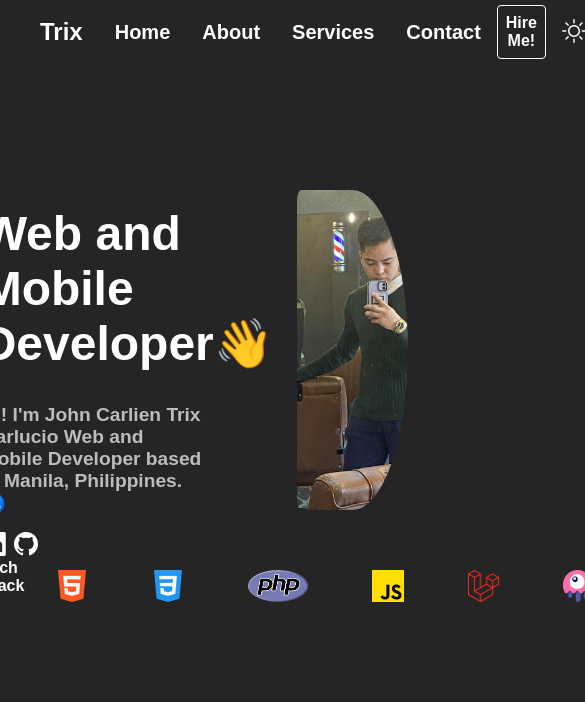
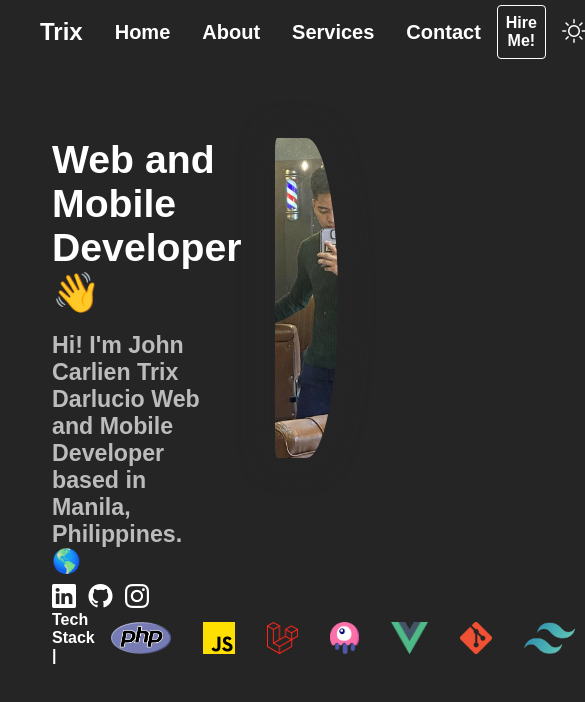
Before and after one commit to TrixDiaz/TrixDiaz.github-first.io, a plain HTML site: page index.html in a window 390 px wide. Shown: the top 702 px of the page, 585 px wide, since content can reach past the window. Drawn offline with nearby package versions, Linux system fonts and the light colour scheme.

Commit message:
add icon

```diff
--- a/index.html
+++ b/index.html
@@ -33,12 +33,13 @@
                 <div class="grid-container-2">
                     <div class="item-1 message">
                         <div class="intro">
-                        <h1>Web and Mobile Developer👋</h1>
+                        <h1>Web and Mobile <span>Developer</span>👋</h1>
                         <p>Hi! I'm John Carlien Trix Darlucio Web and Mobile Developer based in Manila, Philippines. 🌎 </p>
                         </div>
                         <div class="social">
                             <i class="bi bi-linkedin"></i>
                             <i class="bi bi-github"></i>
+                            <i class="bi bi-instagram"></i>
                         </div>
                     </div>
                     <div class="item-2 picture"><img class="profile" src="/assets/images/picture-picture.jpg" alt="profile-picture"></div>
@@ -48,12 +49,13 @@
                 <div class="grid-container">
                     <div class="item-1 programming">
                         <h4>Tech Stack | </h4>
-                        <img src="/assets/images/html.png" alt="html">
-                        <img src="/assets/images/css.png" alt="css">
                         <img src="/assets/images/php.png" alt="php">
-                        <img src="/assets/images/js.png" alt="js">
+                        <img src="/assets/images/javascript.png" alt="js">
                         <img src="/assets/images/laravel.png" alt="laravel">
                         <img src="/assets/images/livewire.png" alt="livewire">
+                        <img src="/assets/images/vue.png" alt="react">
+                        <img src="/assets/images/git.png" alt="laravel">
+                        <img src="/assets/images/tailwind.png" alt="tailwind">
                     </div>
                 </div>
             </div>
--- a/script.js
+++ b/script.js
@@ -11,7 +11,7 @@ const mode = () => {
    changeIcon.classList = isLightkMode
       ? 'bi bi-moon-stars-fill'
       : 'bi bi-brightness-high'
-      changeIcon.style.transition = "2s ease";
+      changeIcon.style.transition = "1s ease";
 };
 
 // Add a click event listener to the icon element
--- a/style.css
+++ b/style.css
@@ -175,7 +175,7 @@ body {
   max-width: 100%;
 }
 .home .grid-container-2 .message .intro :is(h1){
-  margin-block: 1rem;
+  margin-bottom: 1rem;
   font-size: 3rem;
   font-weight: bold;
 }
@@ -189,7 +189,7 @@ body {
 }
 .home .grid-container-2 .message .social :is(i){
   font-size: 1.50rem;
-  padding-right: 0.25rem;
+  padding-right: 0.50rem;
 }
 .profile{
   max-width: 100%;
@@ -208,7 +208,11 @@ body {
   max-width: 100%;
   height: 2rem;
   object-fit: cover;
-  padding-inline: 2rem;
+  padding-inline: 1.50rem;
+}
+.home .grid-container-2,
+.home .grid-container{
+  margin-inline: 2.50rem;
 }
 
 /*---------------------*\
@@ -245,9 +249,28 @@ body.light-mode .header .links button{
 
 /* Tablets and larger screens (e.g., iPad) */
 @media (max-width: 1024px) {
- /*---------------------*\
+/*---------------------*\
   #Header
 \*----------------------*/
+
+/*---------------------*\
+  #Body
+\*----------------------*/
+.home .grid-container-2 .message .intro :is(h1){
+  margin-bottom: 0.50rem;
+  font-size: 2.45rem;
+}
+.home .grid-container-2 .message .intro :is(p){
+  margin-block: 0.50rem;
+  font-size: 1.45rem;
+}
+.home .grid-container .programming img{
+  padding-inline: 1em;
+}
+.home .grid-container-2,
+.home .grid-container{
+  margin-inline: 2.50rem;
+}
 }
 
 /* Mobile phones and smaller screens */
```
Also changed, not shown: assets/images/csharp.png (added), assets/images/docker.png (added), assets/images/git.png (added), assets/images/javascript.png (renamed from assets/images/js.png), assets/images/python.png (added), assets/images/react.png (added), assets/images/tailwind.png (added), assets/images/vue.png (added).
